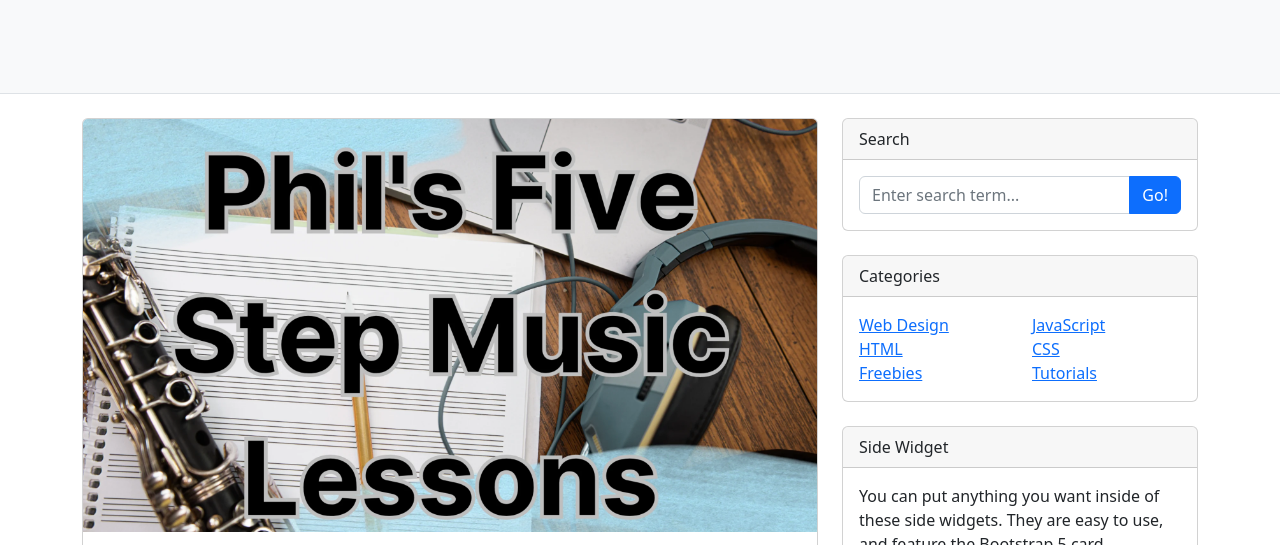
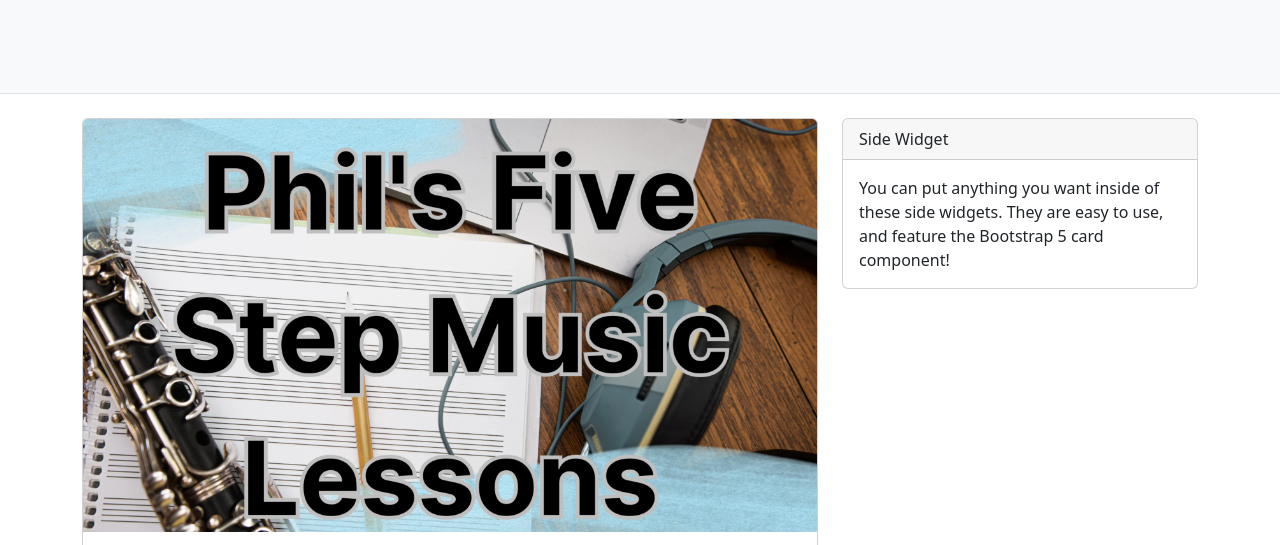
Before and after one commit to davekennewell/phils-pages, a plain HTML site: page index.html in a window 1280 px wide. Shown: the part 241-786 px from the top of the page. Drawn offline with nearby package versions, Linux system fonts and the light colour scheme.

Commit message:
Cleanup side-widgets

```diff
--- a/index.html
+++ b/index.html
@@ -114,38 +114,6 @@
                 </div>
                 <!-- Side widgets-->
                 <div class="col-lg-4">
-                    <!-- Search widget-->
-                    <div class="card mb-4">
-                        <div class="card-header">Search</div>
-                        <div class="card-body">
-                            <div class="input-group">
-                                <input class="form-control" type="text" placeholder="Enter search term..." aria-label="Enter search term..." aria-describedby="button-search" />
-                                <button class="btn btn-primary" id="button-search" type="button">Go!</button>
-                            </div>
-                        </div>
-                    </div>
-                    <!-- Categories widget-->
-                    <div class="card mb-4">
-                        <div class="card-header">Categories</div>
-                        <div class="card-body">
-                            <div class="row">
-                                <div class="col-sm-6">
-                                    <ul class="list-unstyled mb-0">
-                                        <li><a href="#!">Web Design</a></li>
-                                        <li><a href="#!">HTML</a></li>
-                                        <li><a href="#!">Freebies</a></li>
-                                    </ul>
-                                </div>
-                                <div class="col-sm-6">
-                                    <ul class="list-unstyled mb-0">
-                                        <li><a href="#!">JavaScript</a></li>
-                                        <li><a href="#!">CSS</a></li>
-                                        <li><a href="#!">Tutorials</a></li>
-                                    </ul>
-                                </div>
-                            </div>
-                        </div>
-                    </div>
                     <!-- Side widget-->
                     <div class="card mb-4">
                         <div class="card-header">Side Widget</div>
```
